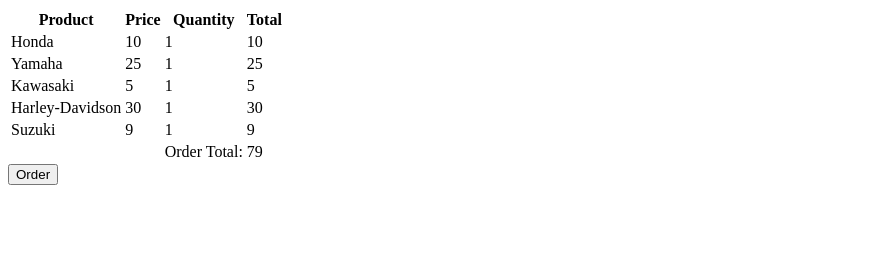
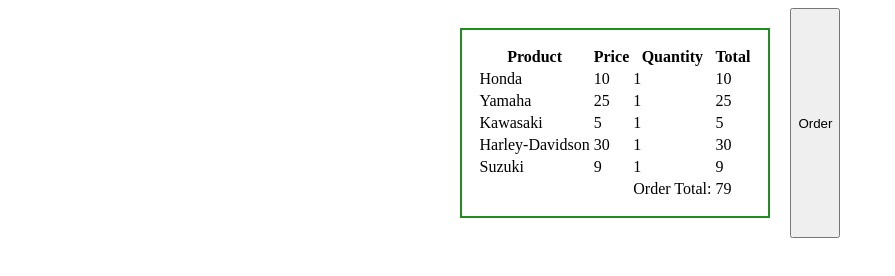
Before and after one commit to NoahDeltoroSmyth/Commerce-site, a website with bundled scripts: page Cart/index.html in a window 1280 px wide. Shown: the whole page, without its empty margins (0-895 px from the left). Built offline with nearby package versions, Linux system fonts and the light colour scheme.

Commit message:
added minimal css styling

```diff
--- a/Cart/index.html
+++ b/Cart/index.html
@@ -4,6 +4,7 @@
     <meta charset="UTF-8">
     <meta http-equiv="X-UA-Compatible" content="IE=edge">
     <meta name="viewport" content="width=device-width, initial-scale=1.0">
+    <link rel="stylesheet" href="../styles/cart.css">
     <title>Cart</title>
 </head>
 <body>
@@ -13,6 +14,7 @@
             <th>Price</th>
             <th>Quantity</th>
             <th>Total</th>
+        </thead>
         <tbody id="table-body">
 
         </tbody>
@@ -22,11 +24,9 @@
             <td>Order Total: </td>
             <td id="total">To be calculated</td>
         </tfoot>
+    </table>
+    <button id="order-button">Order</button>
 
-        </thead>
-    </table>
-
-    <button id="order-button">Order</button>
     <script type="module" src="../Cart/render-cart.js"></script>
 </body>
 </html>
--- a/styles/cart.css
+++ b/styles/cart.css
@@ -0,0 +1,12 @@
+body {
+    display: flex;
+    justify-content: center;
+
+}
+
+table {
+    border: forestgreen 2px solid;
+    margin: 20px;
+    padding: 15px;
+
+}
```
